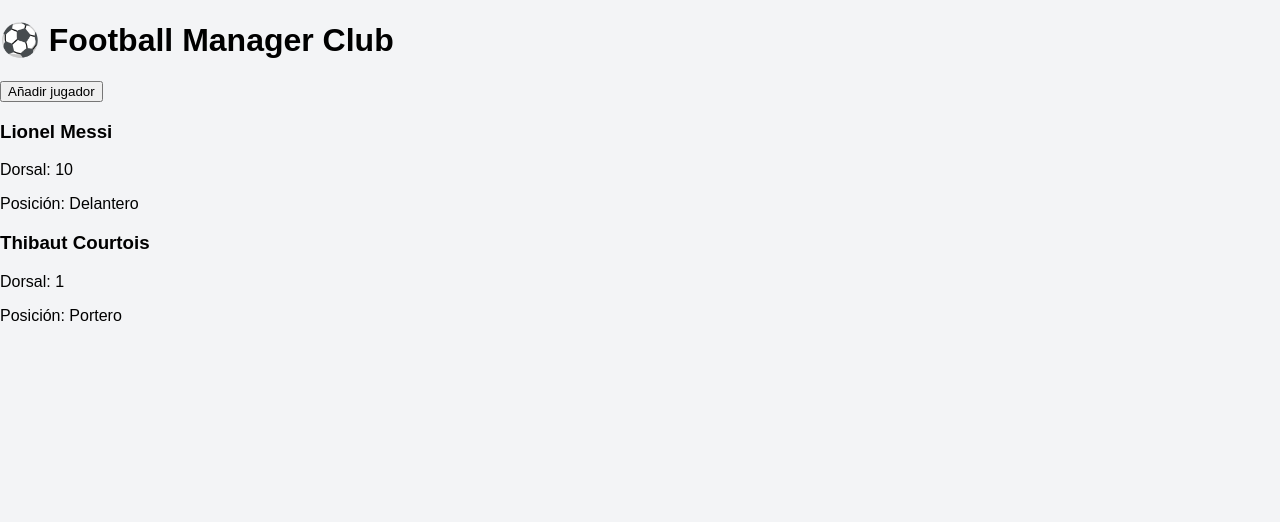
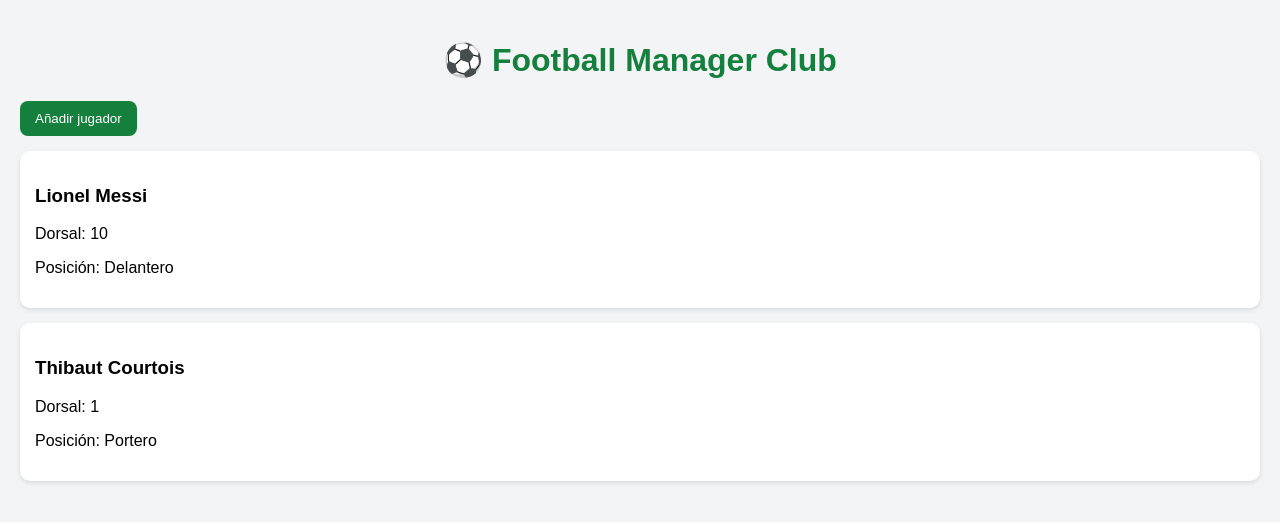
Before and after one commit to cristianaielodemalferit82-stack/football-manager-club, a plain HTML site: page frontend/index.html in a window 1280 px wide. Drawn offline with Linux system fonts and the light colour scheme.

Commit message:
Enhance styling with padding and button design

```diff
--- a/frontend/css/style.css
+++ b/frontend/css/style.css
@@ -2,5 +2,31 @@ body {
     font-family: Arial, sans-serif;
     background-color: #f3f4f6;
     margin: 0;
-    padding: 0;
+    padding: 20px;
 }
+
+h1 {
+    text-align: center;
+    color: #15803D;
+}
+
+#btnJugador {
+    background-color: #15803D;
+    color: white;
+    border: none;
+    padding: 10px 15px;
+    border-radius: 8px;
+    cursor: pointer;
+}
+
+#btnJugador:hover {
+    background-color: #166534;
+}
+
+.jugador {
+    background-color: white;
+    margin-top: 15px;
+    padding: 15px;
+    border-radius: 10px;
+    box-shadow: 0 2px 5px rgba(0,0,0,0.1);
+}
```
